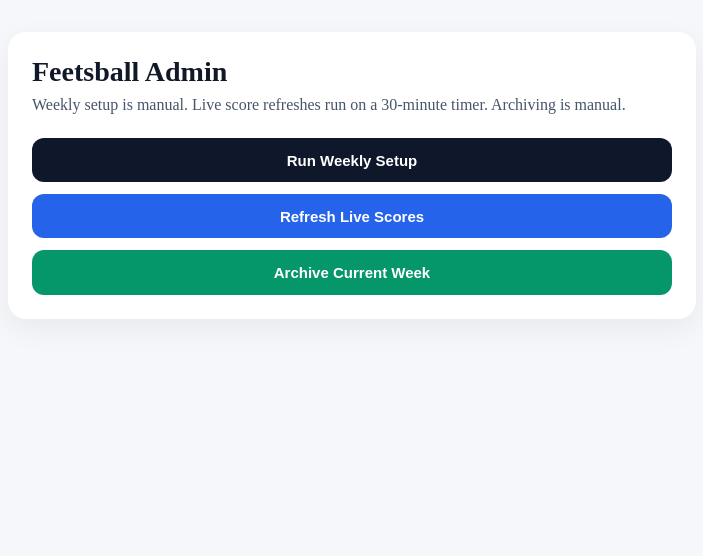
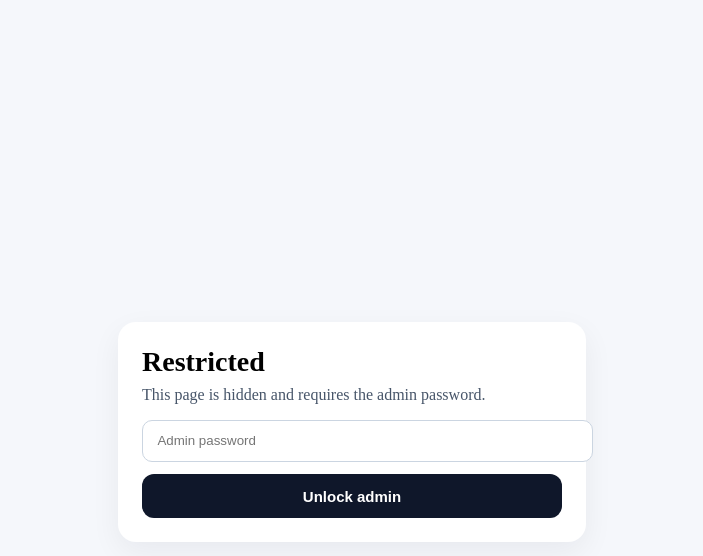
Before and after one commit to rudydudy21/feetsball, a Next.js app: page /admin in a window 1280 px wide. Shown: the top 556 px of the page, without its empty margins (288-991 px from the left). Built offline with nearby package versions, Linux system fonts and the light colour scheme.

Commit message:
admin page

```diff
--- a/app/admin/page.tsx
+++ b/app/admin/page.tsx
@@ -1,6 +1,8 @@
 "use client";
 
-import { useState } from 'react';
+import { useEffect, useState } from 'react';
+
+const ADMIN_PASSWORD = process.env.NEXT_PUBLIC_ADMIN_PASSWORD || 'feetsball-admin';
 
 const buttonBase = {
   border: 'none',
@@ -15,13 +17,28 @@ const buttonBase = {
 export default function AdminPage() {
   const [busy, setBusy] = useState<string | null>(null);
   const [message, setMessage] = useState<string>('');
+  const [passwordInput, setPasswordInput] = useState('');
+  const [authorized, setAuthorized] = useState(false);
+
+  useEffect(() => {
+    if (typeof window === 'undefined') return;
+    const saved = localStorage.getItem('feetsball_admin_password');
+    if (saved === ADMIN_PASSWORD) {
+      setAuthorized(true);
+    }
+  }, []);
 
   const runAction = async (path: string, label: string) => {
     setBusy(label);
     setMessage('');
 
     try {
-      const res = await fetch(path, { method: 'POST' });
+      const res = await fetch(path, {
+        method: 'POST',
+        headers: {
+          'x-admin-password': ADMIN_PASSWORD,
+        },
+      });
       const data = await res.json();
 
       if (!res.ok || data.success === false) {
@@ -35,6 +52,50 @@ export default function AdminPage() {
       setBusy(null);
     }
   };
+
+  const unlock = () => {
+    const candidate = passwordInput.trim();
+    if (!candidate) {
+      setMessage('Enter the admin password to continue.');
+      return;
+    }
+
+    if (candidate === ADMIN_PASSWORD) {
+      localStorage.setItem('feetsball_admin_password', candidate);
+      setAuthorized(true);
+      setMessage('');
+      return;
+    }
+
+    setMessage('Incorrect admin password.');
+  };
+
+  if (!authorized) {
+    return (
+      <main style={{ minHeight: '100vh', background: '#f5f7fb', padding: '2rem 1rem', display: 'grid', placeItems: 'center' }}>
+        <div style={{ maxWidth: 420, width: '100%', background: '#fff', borderRadius: 18, padding: '1.5rem', boxShadow: '0 10px 30px rgba(15,23,42,0.06)' }}>
+          <h1 style={{ margin: '0 0 0.5rem', fontSize: 28 }}>Restricted</h1>
+          <p style={{ margin: '0 0 1rem', color: '#475569' }}>
+            This page is hidden and requires the admin password.
+          </p>
+          <input
+            type="password"
+            value={passwordInput}
+            onChange={(e) => setPasswordInput(e.target.value)}
+            placeholder="Admin password"
+            style={{ width: '100%', padding: '0.8rem 0.9rem', borderRadius: 10, border: '1px solid #cbd5e1', marginBottom: 12 }}
+          />
+          <button
+            onClick={unlock}
+            style={{ ...buttonBase, background: '#0f172a', width: '100%' }}
+          >
+            Unlock admin
+          </button>
+          {message ? <div style={{ marginTop: 12, color: '#b91c1c', fontSize: 14 }}>{message}</div> : null}
+        </div>
+      </main>
+    );
+  }
 
   return (
     <main style={{ minHeight: '100vh', background: '#f5f7fb', padding: '2rem 1rem', color: '#111827' }}>
--- a/app/api/admin/archive-current-week/route.ts
+++ b/app/api/admin/archive-current-week/route.ts
@@ -3,7 +3,18 @@ import { NextResponse } from 'next/server';
 
 export const dynamic = 'force-dynamic';
 
-export async function GET() {
+const ADMIN_PASSWORD = process.env.ADMIN_PASSWORD || 'feetsball-admin';
+
+const isAuthorized = (request: Request) => {
+  const headerKey = request.headers.get('x-admin-password') || '';
+  return headerKey === ADMIN_PASSWORD;
+};
+
+export async function GET(request: Request) {
+  if (!isAuthorized(request)) {
+    return NextResponse.json({ success: false, error: 'Unauthorized' }, { status: 401 });
+  }
+
   try {
     const archivedCount = await archiveCurrentWeek();
     return NextResponse.json({ success: true, archivedCount });
@@ -13,6 +24,6 @@ export async function GET() {
   }
 }
 
-export async function POST() {
-  return GET();
+export async function POST(request: Request) {
+  return GET(request);
 }
--- a/app/api/admin/run-weekly-setup/route.ts
+++ b/app/api/admin/run-weekly-setup/route.ts
@@ -3,7 +3,18 @@ import { NextResponse } from 'next/server';
 
 export const dynamic = 'force-dynamic';
 
-export async function GET() {
+const ADMIN_PASSWORD = process.env.ADMIN_PASSWORD || 'feetsball-admin';
+
+const isAuthorized = (request: Request) => {
+  const headerKey = request.headers.get('x-admin-password') || '';
+  return headerKey === ADMIN_PASSWORD;
+};
+
+export async function GET(request: Request) {
+  if (!isAuthorized(request)) {
+    return NextResponse.json({ success: false, error: 'Unauthorized' }, { status: 401 });
+  }
+
   try {
     const result = await runWeeklySetup();
     return NextResponse.json({ success: true, ...result });
@@ -13,6 +24,6 @@ export async function GET() {
   }
 }
 
-export async function POST() {
-  return GET();
+export async function POST(request: Request) {
+  return GET(request);
 }
--- a/app/api/admin/update-live-scores/route.ts
+++ b/app/api/admin/update-live-scores/route.ts
@@ -3,7 +3,18 @@ import { NextResponse } from 'next/server';
 
 export const dynamic = 'force-dynamic';
 
-export async function GET() {
+const ADMIN_PASSWORD = process.env.ADMIN_PASSWORD || 'feetsball-admin';
+
+const isAuthorized = (request: Request) => {
+  const headerKey = request.headers.get('x-admin-password') || '';
+  return headerKey === ADMIN_PASSWORD;
+};
+
+export async function GET(request: Request) {
+  if (!isAuthorized(request)) {
+    return NextResponse.json({ success: false, error: 'Unauthorized' }, { status: 401 });
+  }
+
   try {
     const result = await updateLiveScores();
     return NextResponse.json({ success: true, updatedRows: result });
@@ -13,6 +24,6 @@ export async function GET() {
   }
 }
 
-export async function POST() {
-  return GET();
+export async function POST(request: Request) {
+  return GET(request);
 }
```
